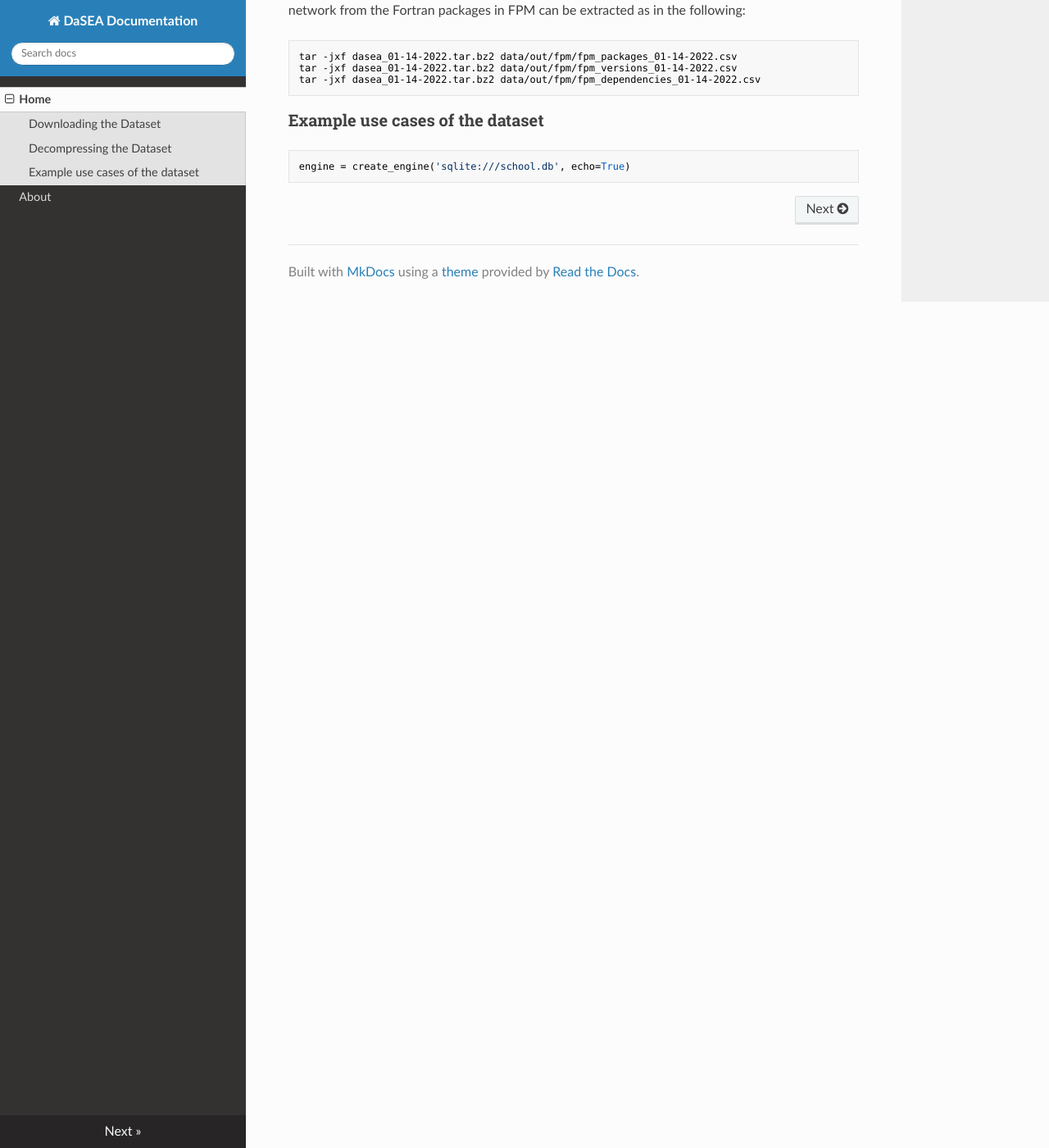
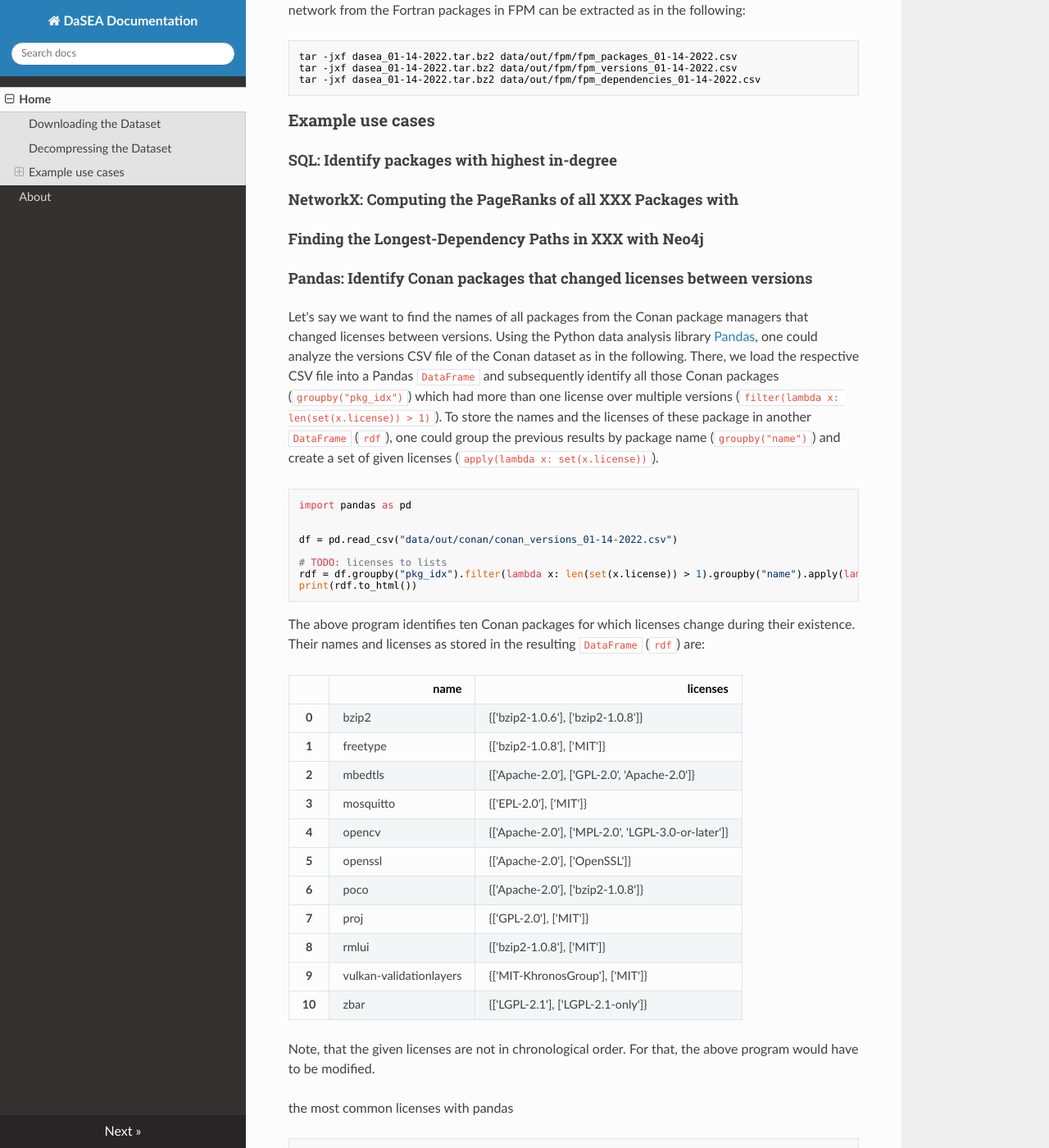
Before and after one commit to DaSEA-project/DASEA, an MkDocs documentation site: the page built from docs/index.md, in a window 1280 px wide and 1400 px high, scrolled down 1289 px. Shown: the whole window at 82% size. Built offline with MkDocs 1.6.1, drawn with Linux system fonts in a browser that asks for light colours; nearby versions of some CDN libraries.

Commit message:
Added an example for DASEA analyzis with pandas

````diff
--- a/docs/index.md
+++ b/docs/index.md
@@ -61,12 +61,115 @@ tar -jxf dasea_01-14-2022.tar.bz2 data/out/fpm/fpm_versions_01-14-2022.csv
 tar -jxf dasea_01-14-2022.tar.bz2 data/out/fpm/fpm_dependencies_01-14-2022.csv
 ```
 
-### Example use cases of the dataset
+### Example use cases
+
+
+
+#### SQL: Identify packages with highest in-degree
+
+
+
+#### NetworkX: Computing the PageRanks of all XXX Packages with
+
+
+#### Finding the Longest-Dependency Paths in XXX with Neo4j
+
+
+#### Pandas: Identify Conan packages that changed licenses between versions
+
+Let's say we want to find the names of all packages from the Conan package managers that changed licenses between versions.
+Using the Python data analysis library [Pandas](https://pandas.pydata.org/), one could analyze the versions CSV file of the Conan dataset as in the following.
+There, we load the respective CSV file into a Pandas `DataFrame` and subsequently identify all those Conan packages (`groupby("pkg_idx")`) which had more than one license over multiple versions (`filter(lambda x: len(set(x.license)) > 1)`).
+To store the names and the licenses of these package in another `DataFrame` (`rdf`), one could group the previous results by package name (`groupby("name")`) and create a set of given licenses (`apply(lambda x: set(x.license))`).
+
+```python
+import pandas as pd
+
+
+df = pd.read_csv("data/out/conan/conan_versions_01-14-2022.csv")
+
+# TODO: licenses to lists
+rdf = df.groupby("pkg_idx").filter(lambda x: len(set(x.license)) > 1).groupby("name").apply(lambda x: set(x.license)).reset_index(name="licenses")
+print(rdf.to_html())
+```
+
+The above program identifies ten Conan packages for which licenses change during their existence.
+Their names and licenses as stored in the resulting `DataFrame` (`rdf`) are:
+
+<table border="1" class="dataframe">
+  <thead>
+    <tr style="text-align: right;">
+      <th></th>
+      <th>name</th>
+      <th>licenses</th>
+    </tr>
+  </thead>
+  <tbody>
+    <tr>
+      <th>0</th>
+      <td>bzip2</td>
+      <td>{['bzip2-1.0.6'], ['bzip2-1.0.8']}</td>
+    </tr>
+    <tr>
+      <th>1</th>
+      <td>freetype</td>
+      <td>{['bzip2-1.0.8'], ['MIT']}</td>
+    </tr>
+    <tr>
+      <th>2</th>
+      <td>mbedtls</td>
+      <td>{['Apache-2.0'], ['GPL-2.0', 'Apache-2.0']}</td>
+    </tr>
+    <tr>
+      <th>3</th>
+      <td>mosquitto</td>
+      <td>{['EPL-2.0'], ['MIT']}</td>
+    </tr>
+    <tr>
+      <th>4</th>
+      <td>opencv</td>
+      <td>{['Apache-2.0'], ['MPL-2.0', 'LGPL-3.0-or-later']}</td>
+    </tr>
+    <tr>
+      <th>5</th>
+      <td>openssl</td>
+      <td>{['Apache-2.0'], ['OpenSSL']}</td>
+    </tr>
+    <tr>
+      <th>6</th>
+      <td>poco</td>
+      <td>{['Apache-2.0'], ['bzip2-1.0.8']}</td>
+    </tr>
+    <tr>
+      <th>7</th>
+      <td>proj</td>
+      <td>{['GPL-2.0'], ['MIT']}</td>
+    </tr>
+    <tr>
+      <th>8</th>
+      <td>rmlui</td>
+      <td>{['bzip2-1.0.8'], ['MIT']}</td>
+    </tr>
+    <tr>
+      <th>9</th>
+      <td>vulkan-validationlayers</td>
+      <td>{['MIT-KhronosGroup'], ['MIT']}</td>
+    </tr>
+    <tr>
+      <th>10</th>
+      <td>zbar</td>
+      <td>{['LGPL-2.1'], ['LGPL-2.1-only']}</td>
+    </tr>
+  </tbody>
+</table>
+
+Note, that the given licenses are not in chronological order.
+For that, the above program would have to be modified.
 
 
 
 
-
+ the most common licenses with pandas
 
 
 ```python
````
Also changed, not shown: 1 other file.
